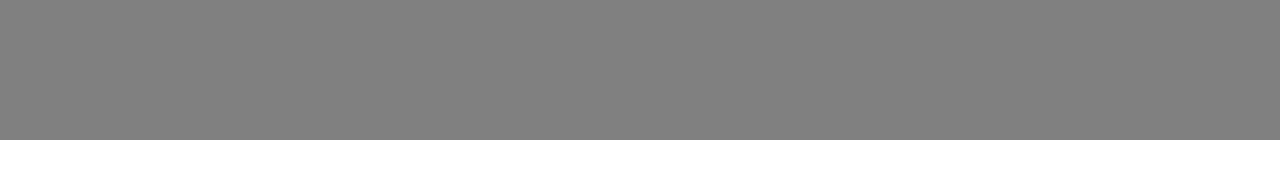
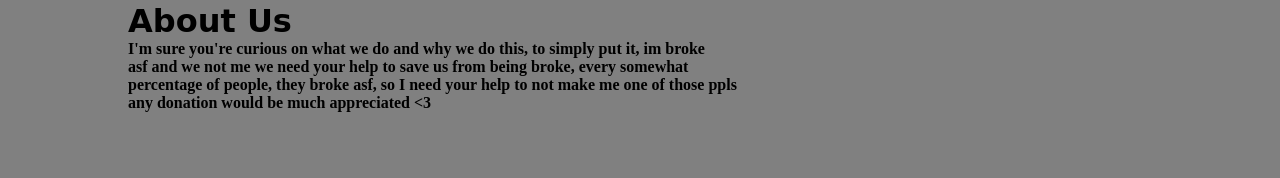
Before and after one commit to hmusaab/First-Project, a plain HTML site: page index.html in a window 1280 px wide. Shown: the part 5010-5188 px from the top of the page. Before the commit the page ends 5150 px from the top, so only its background shows below. Drawn offline with Linux system fonts and the light colour scheme.

Commit message:
newupdate

```diff
--- a/footer.css
+++ b/footer.css
@@ -30,3 +30,19 @@
 
 
 }
+
+.about{
+    text-transform: capitalize;
+    font-family: Cambria, Cochin, Georgia, Times, 'Times New Roman', serif;
+    font-family: cursive;
+
+
+
+}
+
+.long-stuff{
+    font-size: 16px;
+    font-weight: bold;
+
+
+}
--- a/index.html
+++ b/index.html
@@ -8,6 +8,7 @@ it in a class to edit it-->
             <meta name = "viewport" content = "width=device width,initial-scale =1.0"/>
             <link rel = "stylesheet" href="clothes.css"/>
             <link rel = "stylesheet" href="footer.css"/>
+            <link href="https://fonts.googleapis.com/css2?family=Roboto&display=swap" href = "footer.css"/>
 
 
             <title>StraightUp Yurr</title>
@@ -742,7 +743,13 @@ it in a class to edit it-->
 
             </section>
             <footer class = "footer">
+
                 <img src = "logo-removebg-preview.png" alt = "" class = "logoo">
+
+                <h1 class = "about">About us</h1>
+                <p class = "long-stuff">I'm sure you're curious on what we do and why we do this, to simply put it, im broke</p>
+                <p class= " long-stuff">asf and we not me we need your help to save us from being broke, every somewhat</p><p class = "long-stuff">percentage of people, they broke asf, so I need your help to not make me one of those ppls</p><p class= "long-stuff">any donation would be much appreciated <3</p>
+
                 <p class = "social">socials</p>
                 <a href = "https://www.instagram.com/_baasum1/" alt = "" class = "linked">Muse Instagram</a>
                 <br>
```
